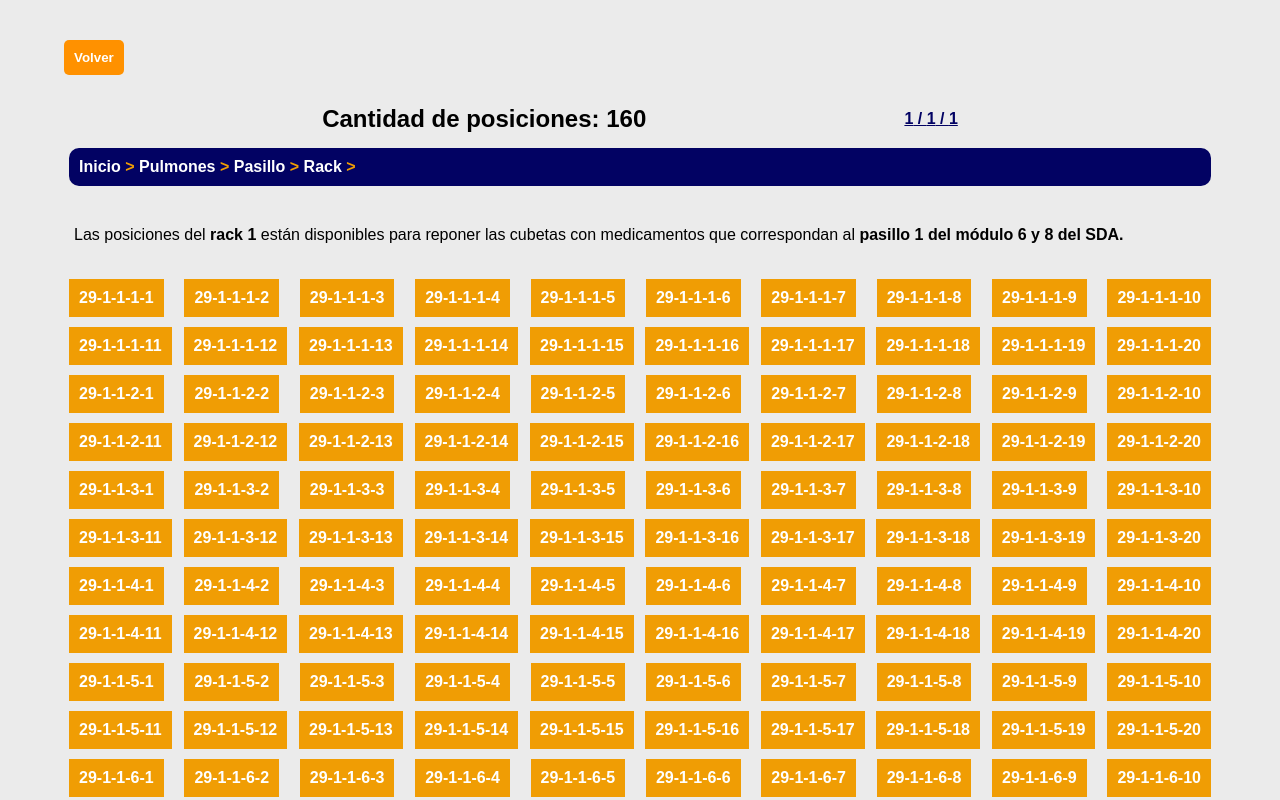
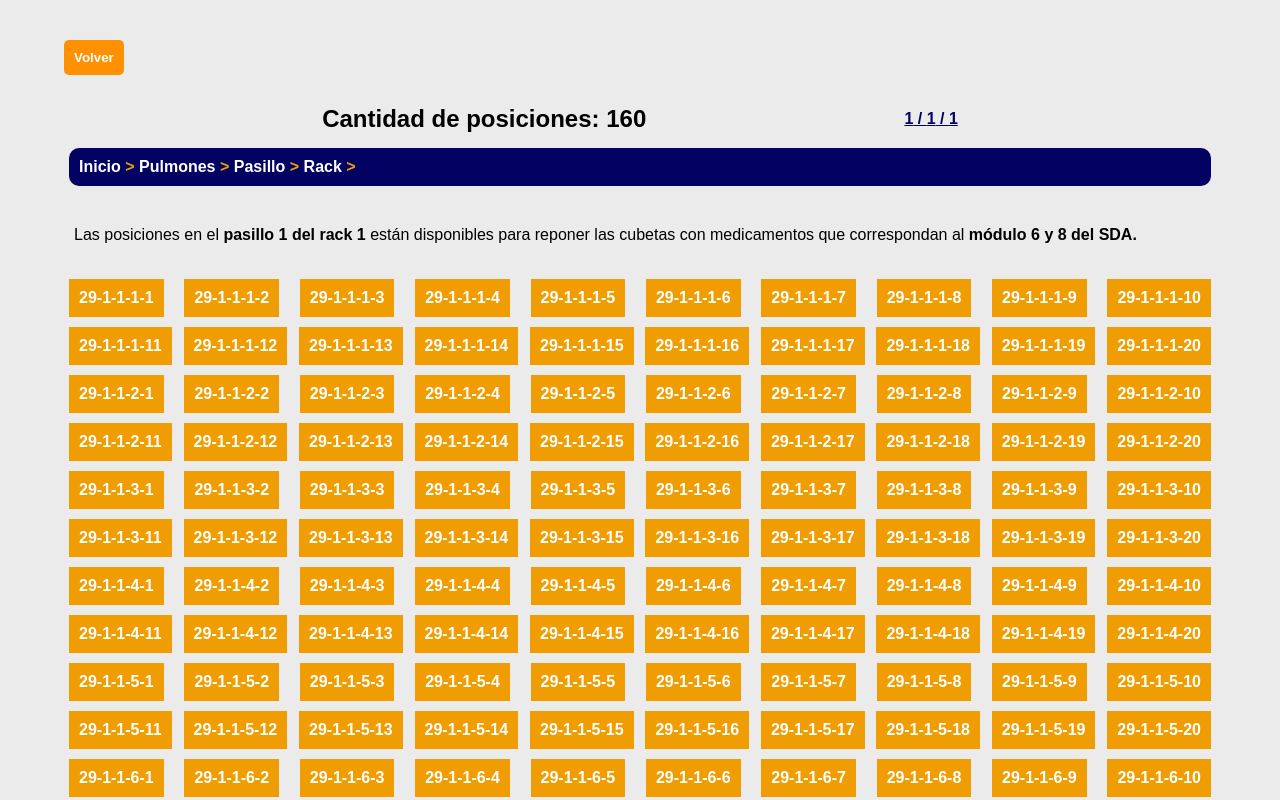
Before and after one commit to matiasarz/matiasarz-trabajaf, a React (Create React App) app: page /reposicion/pulmon/1/pasillo/1/rack/1 in a window 1280 px wide. Shown: the top 800 px of the page. Built offline with nearby package versions, Linux system fonts and the light colour scheme.

Commit message:
cambio del title

```diff
--- a/public/index.html
+++ b/public/index.html
@@ -24,7 +24,7 @@
       work correctly both with client-side routing and a non-root public URL.
       Learn how to configure a non-root public URL by running `npm run build`.
     -->
-    <title>React App</title>
+    <title>App posiciones</title>
   </head>
   <body>
     <noscript>You need to enable JavaScript to run this app.</noscript>
--- a/src/components/locations/Location.jsx
+++ b/src/components/locations/Location.jsx
@@ -79,12 +79,13 @@ const Location = () => {
             />
 
             <p>
-                Las posiciones del <b>rack {nrack}</b> están disponibles para
-                reponer las cubetas con medicamentos que correspondan al{" "}
+                Las posiciones en el{" "}
                 <b>
-                    pasillo {npasillo} del módulo{" "}
-                    {locationModule.flat().join(" y ")} del SDA.
-                </b>
+                    pasillo {npasillo} del rack {nrack}
+                </b>{" "}
+                están disponibles para reponer las cubetas con medicamentos que
+                correspondan al{" "}
+                <b>módulo {locationModule.flat().join(" y ")} del SDA.</b>
             </p>
             <article className="algoArticle">
                 <ul className="algo">
```
